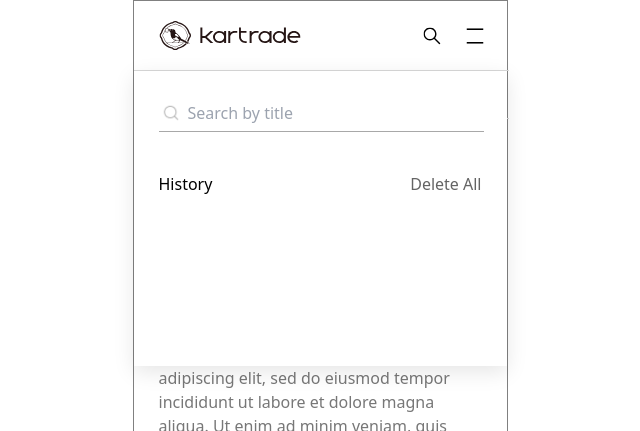
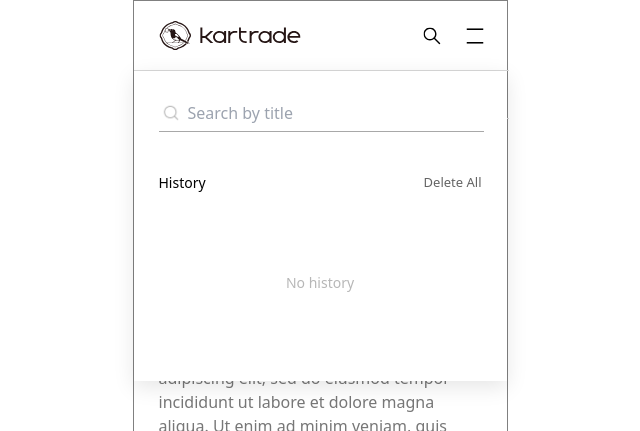
Before and after one commit to mimmmji/kartrade, a Next.js app: page /cards/1 in a window 1280 px wide. Both pictures are taken after a click on the picture 751 px from the left and 35 px from the top of the page. Shown: the top 431 px of the page, without its empty margins (320-960 px from the left). Built offline with nearby package versions, Linux system fonts and the light colour scheme; grey boxes are pictures that could not be loaded.

Commit message:
add: 최근 검색 기록 구현

```diff
--- a/components/Header.tsx
+++ b/components/Header.tsx
@@ -8,9 +8,6 @@ export default function Header() {
     setIsSearchNavVisible(!isSearchNavVisible);
   };
 
-  const handleEnterKeyPress = () => {
-    setIsSearchNavVisible(false);
-  };
   return (
     <>
       <div className="flex items-center justify-between h-[70px] w-[375px] bottom-gray">
@@ -29,7 +26,7 @@ export default function Header() {
       </div>
       {isSearchNavVisible && (
         <div className="absolute top-[71px] z-10 flex-center">
-          <SearchNav onEnterKeyPress={handleEnterKeyPress} />
+          <SearchNav onEnterKeyPress={toggleSearchNav} />
         </div>
       )}
 
--- a/components/SearchNav.tsx
+++ b/components/SearchNav.tsx
@@ -1,24 +1,39 @@
 import { SearchNavProps } from "@/types/types";
 import { useRouter } from "next/router";
-import { useState } from "react";
+import { useEffect, useState } from "react";
 
 export default function SearchNav({ onEnterKeyPress }: SearchNavProps) {
   const [keyword, setKeyword] = useState("");
+  const [keywords, setKeywords] = useState<{ text: string }[]>([]);
   const router = useRouter();
+
+  useEffect(() => {
+    setKeywords(JSON.parse(localStorage.getItem("keywords") || "[]"));
+  }, []);
 
   const handleInputChange = (e: React.ChangeEvent<HTMLInputElement>) => {
     setKeyword(e.target.value);
   };
 
-  const handleSearchKeyPress = (e: React.KeyboardEvent<HTMLInputElement>) => {
-    if (e.key === "Enter") {
-      e.preventDefault();
-      if (onEnterKeyPress) {
-        onEnterKeyPress();
-      }
-      router.push(`/search?keyword=${keyword}`);
-    }
+  const handleSearch = (keyword: string) => {
+    onEnterKeyPress();
+    const newKeyword = [{ text: keyword }, ...keywords];
+    setKeywords(newKeyword);
+    localStorage.setItem("keywords", JSON.stringify(newKeyword));
+    router.push(`/search?keyword=${keyword}`);
   };
+
+  const handleDeleteKeyword = (index: number) => {
+    const newKeyword = keywords.filter((_, idx) => idx !== index);
+    setKeywords(newKeyword);
+    localStorage.setItem("keywords", JSON.stringify(newKeyword));
+  };
+
+  const handleDeleteAll = () => {
+    setKeywords([]);
+    localStorage.setItem("keywords", JSON.stringify([]));
+  };
+
   return (
     <>
       <div className="bg-white w-[373px] search-nav">
@@ -33,14 +48,36 @@ export default function SearchNav({ onEnterKeyPress }: SearchNavProps) {
             placeholder="Search by title"
             value={keyword}
             onChange={handleInputChange}
-            onKeyPress={handleSearchKeyPress}
+            onKeyPress={(e) => {
+              if (e.key === "Enter") {
+                e.preventDefault();
+                handleSearch(keyword);
+              }
+            }}
           />
         </div>
         <div className="mt-[40px] mx-default flex justify-between">
-          <span className="font-[14px] font-medium">History</span>
-          <span className="gray2 font-[13px]">Delete All</span>
+          <span className="text-[14px] font-medium">History</span>
+          <button className="gray2 text-[13px]" onClick={handleDeleteAll}>
+            Delete All
+          </button>
         </div>
-        <div className="min-h-[170px]"></div>
+        <div className="h-[168px] mx-default mt-[20px] gray2 text-[14px] overflow-y-hidden">
+          {keywords.length ? (
+            keywords.map((keyword, index) => (
+              <div key={index} className="flex justify-between mb-[20px]">
+                <span onClick={() => handleSearch(keyword.text)}>
+                  {keyword.text}
+                </span>
+                <button onClick={() => handleDeleteKeyword(index)}>X</button>
+              </div>
+            ))
+          ) : (
+            <div className="gray3 text-[14px] h-full w-full flex-center pb-[30px]">
+              No history
+            </div>
+          )}
+        </div>
       </div>
 
       <style jsx>
--- a/pages/search/index.tsx
+++ b/pages/search/index.tsx
@@ -27,7 +27,7 @@ export default function Search({ keyword, filteredCards }: SearchProps) {
 }
 
 export const getServerSideProps: GetServerSideProps = async (context) => {
-  let keyword = context.query.keyword;
+  let keyword = context.query.keyword || null;
   const res = await fetch(`http://localhost:3000/api/search/${keyword}`);
   const cardData = await res.json();
 
--- a/tailwind.config.js
+++ b/tailwind.config.js
@@ -30,6 +30,9 @@ module.exports = {
         },
         ".gray2": {
           color: "#646464",
+        },
+        ".gray3": {
+          color: "#B7B7B7",
         },
         ".black": {
           color: "black",
```
